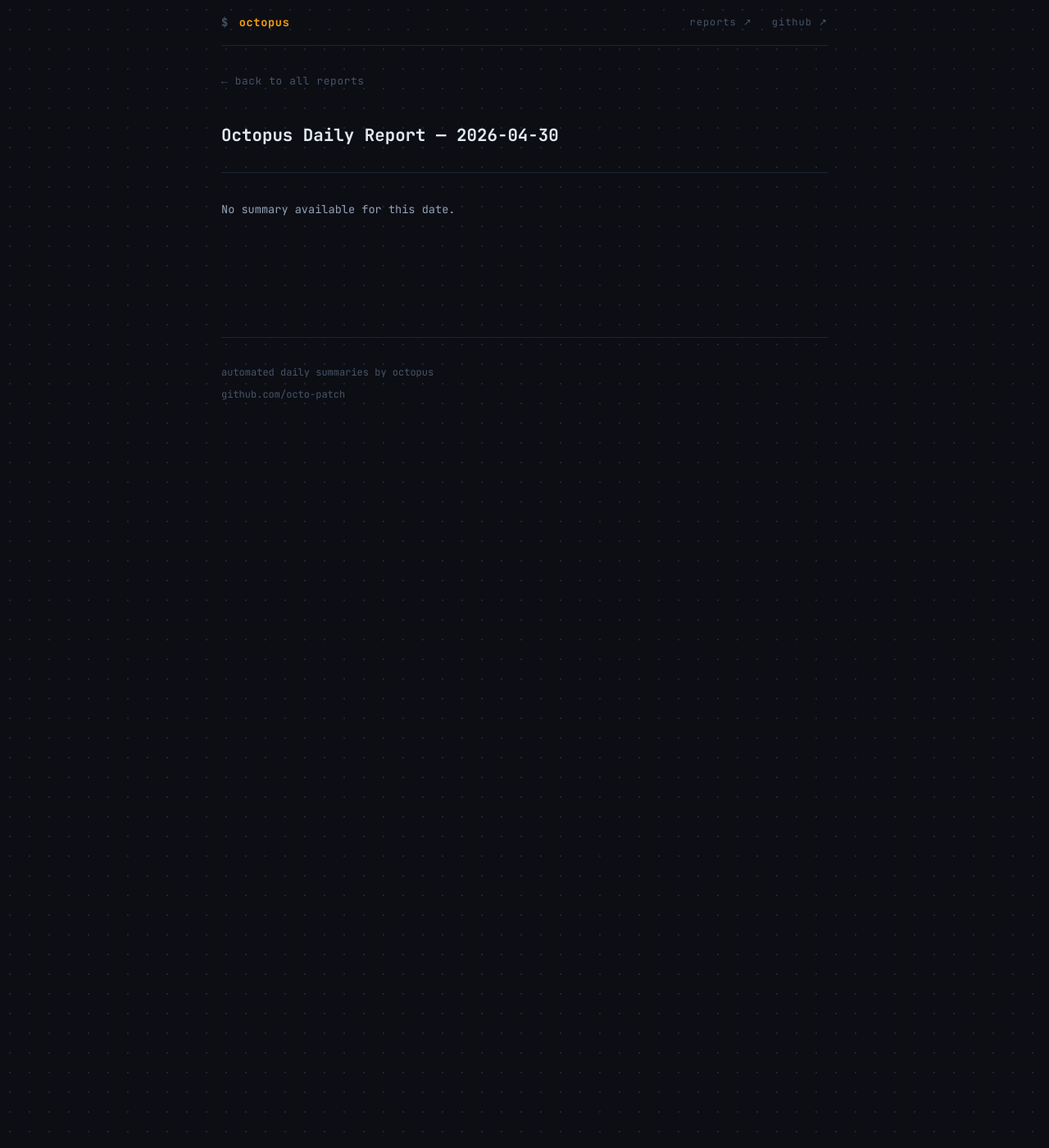
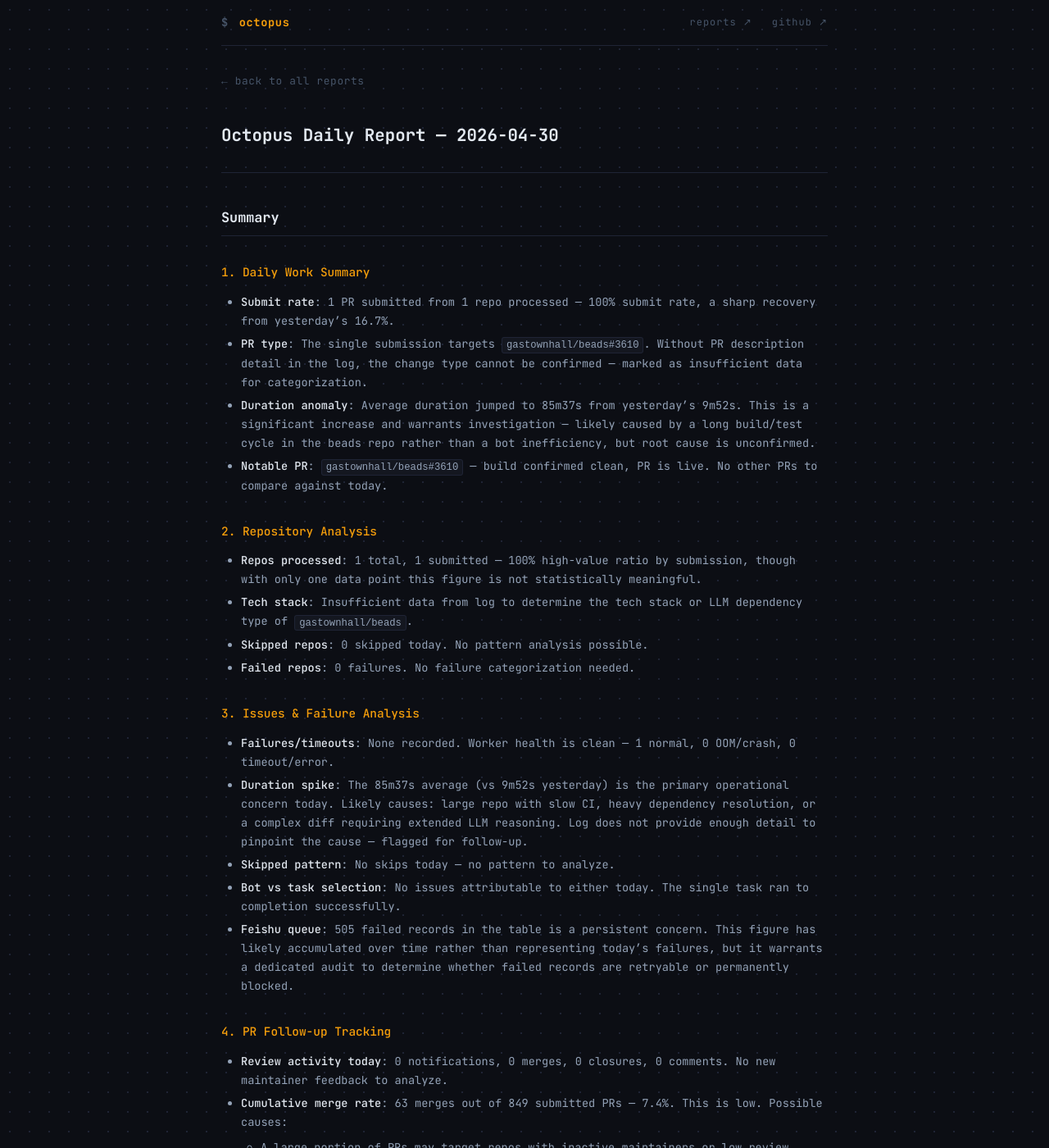
Before and after one commit to octo-patch/daily-reports, a Jekyll site: the page built from 2026-04/2026-04-30.md, in a window 1280 px wide and 1400 px high. Shown: the whole window at 82% size. Built offline with Jekyll 4.4.1, drawn with Linux system fonts in a browser that asks for light colours; some of the changed text lies outside the part shown.

Commit message:
daily report: 2026-04-30

```diff
--- a/2026-04/2026-04-30.md
+++ b/2026-04/2026-04-30.md
@@ -1,7 +1,42 @@
 ---
 layout: report
 title: "Octopus Daily Report — 2026-04-30"
-summary: "No summary available."
+summary: "- **Submit rate**: 1 PR submitted from 1 repo processed — 100% submit rate, a sharp recovery from yesterdays 16.7%."
 ---
 
-No summary available for this date.
+## Summary
+
+### 1. Daily Work Summary
+
+- **Submit rate**: 1 PR submitted from 1 repo processed — 100% submit rate, a sharp recovery from yesterday's 16.7%.
+- **PR type**: The single submission targets `gastownhall/beads#3610`. Without PR description detail in the log, the change type cannot be confirmed — marked as insufficient data for categorization.
+- **Duration anomaly**: Average duration jumped to 85m37s from yesterday's 9m52s. This is a significant increase and warrants investigation — likely caused by a long build/test cycle in the beads repo rather than a bot inefficiency, but root cause is unconfirmed.
+- **Notable PR**: `gastownhall/beads#3610` — build confirmed clean, PR is live. No other PRs to compare against today.
+
+### 2. Repository Analysis
+
+- **Repos processed**: 1 total, 1 submitted — 100% high-value ratio by submission, though with only one data point this figure is not statistically meaningful.
+- **Tech stack**: Insufficient data from log to determine the tech stack or LLM dependency type of `gastownhall/beads`.
+- **Skipped repos**: 0 skipped today. No pattern analysis possible.
+- **Failed repos**: 0 failures. No failure categorization needed.
+
+### 3. Issues & Failure Analysis
+
+- **Failures/timeouts**: None recorded. Worker health is clean — 1 normal, 0 OOM/crash, 0 timeout/error.
+- **Duration spike**: The 85m37s average (vs 9m52s yesterday) is the primary operational concern today. Likely causes: large repo with slow CI, heavy dependency resolution, or a complex diff requiring extended LLM reasoning. Log does not provide enough detail to pinpoint the cause — flagged for follow-up.
+- **Skipped pattern**: No skips today — no pattern to analyze.
+- **Bot vs task selection**: No issues attributable to either today. The single task ran to completion successfully.
+- **Feishu queue**: 505 failed records in the table is a persistent concern. This figure has likely accumulated over time rather than representing today's failures, but it warrants a dedicated audit to determine whether failed records are retryable or permanently blocked.
+
+### 4. PR Follow-up Tracking
+
+- **Review activity today**: 0 notifications, 0 merges, 0 closures, 0 comments. No new maintainer feedback to analyze.
+- **Cumulative merge rate**: 63 merges out of 849 submitted PRs — 7.4%. This is low. Possible causes:
+  - A large portion of PRs may target repos with inactive maintainers or low review cadence.
+  - PR descriptions may lack sufficient context for maintainers unfamiliar with the change type.
+  - Some repos in the queue may be archived or effectively unmaintained.
+- **Actionable suggestions**:
+  - Audit the 849 submitted PRs to identify repos that have received zero review activity after 14+ days — consider deprioritizing or removing them from future queue rotation.
+  - Review whether PR descriptions include enough context (motivation, scope, test evidence) to lower the barrier for maintainer approval.
+  - Track which repos have previously merged PRs and increase their queue weight — responsive maintainers are the most reliable path to improving merge rate.
+- **No new feedback today** — no pattern extraction possible from today's review data.
```
